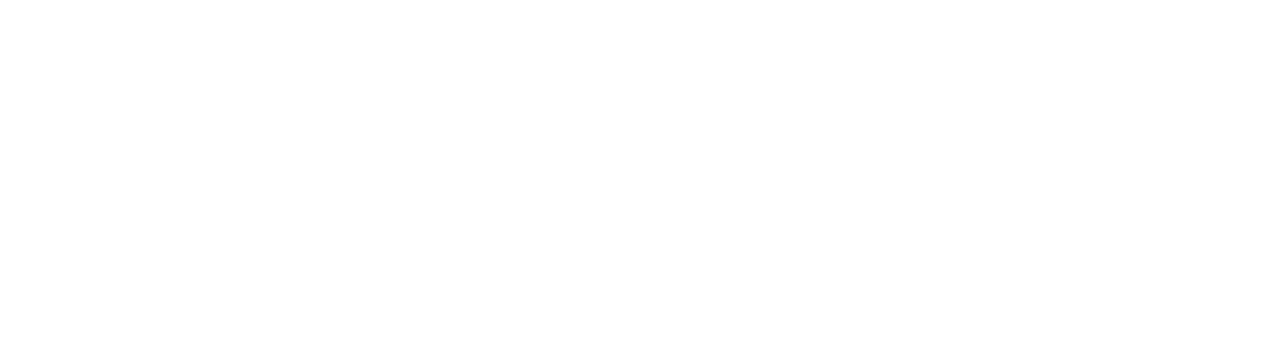
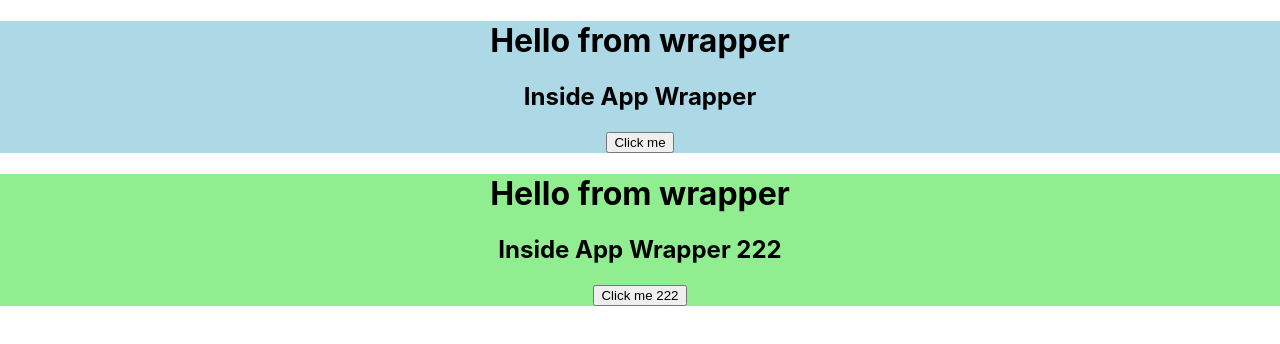
Before and after one commit to rusik88/learn_react, a React (Create React App) app: page / in a window 1280 px wide. Shown: the top 344 px of the page. Built offline with nearby package versions, Linux system fonts and the light colour scheme.

Commit message:
End part

```diff
--- a/src/App.js
+++ b/src/App.js
@@ -1,9 +1,17 @@
 import './App.css';
+import Wrapper from "./components/Wrapper";
 
 function App() {
   return (
     <div className="App">
-
+      <Wrapper color={"lightblue"}>
+        <h2>Inside App Wrapper</h2>
+          <button>Click me</button>
+      </Wrapper>
+        <Wrapper  color={"lightgreen"}>
+            <h2>Inside App Wrapper 222</h2>
+            <button>Click me 222</button>
+        </Wrapper>
     </div>
   );
 }
--- /dev/null
+++ b/src/components/Wrapper.js
@@ -0,0 +1,11 @@
+function Wrapper({children, color}) {
+    const style = {backgroundColor: color}
+    return (
+        <div style={style}>
+            <h1>Hello from wrapper</h1>
+            {children}
+        </div>
+    )
+}
+
+export default Wrapper;
```
